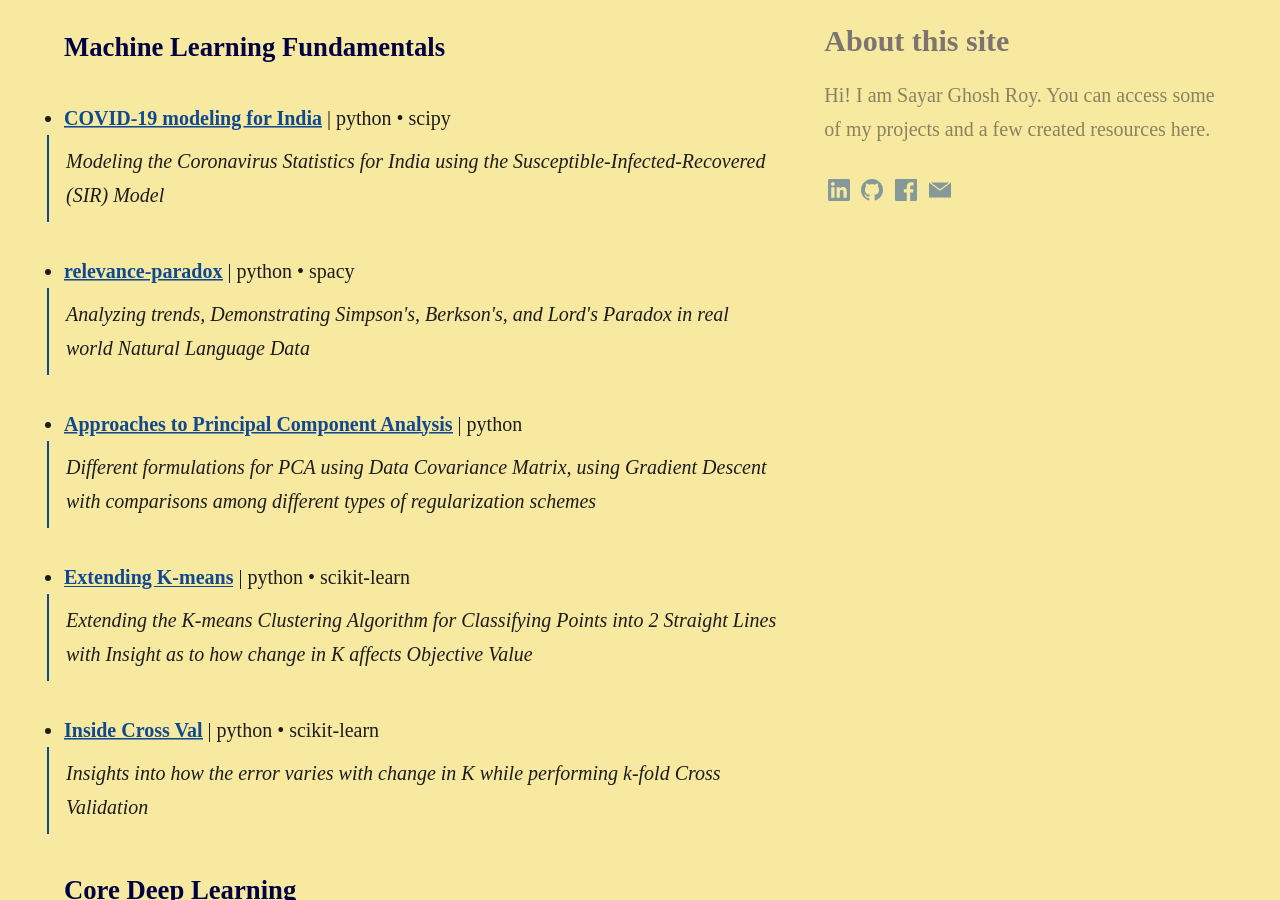
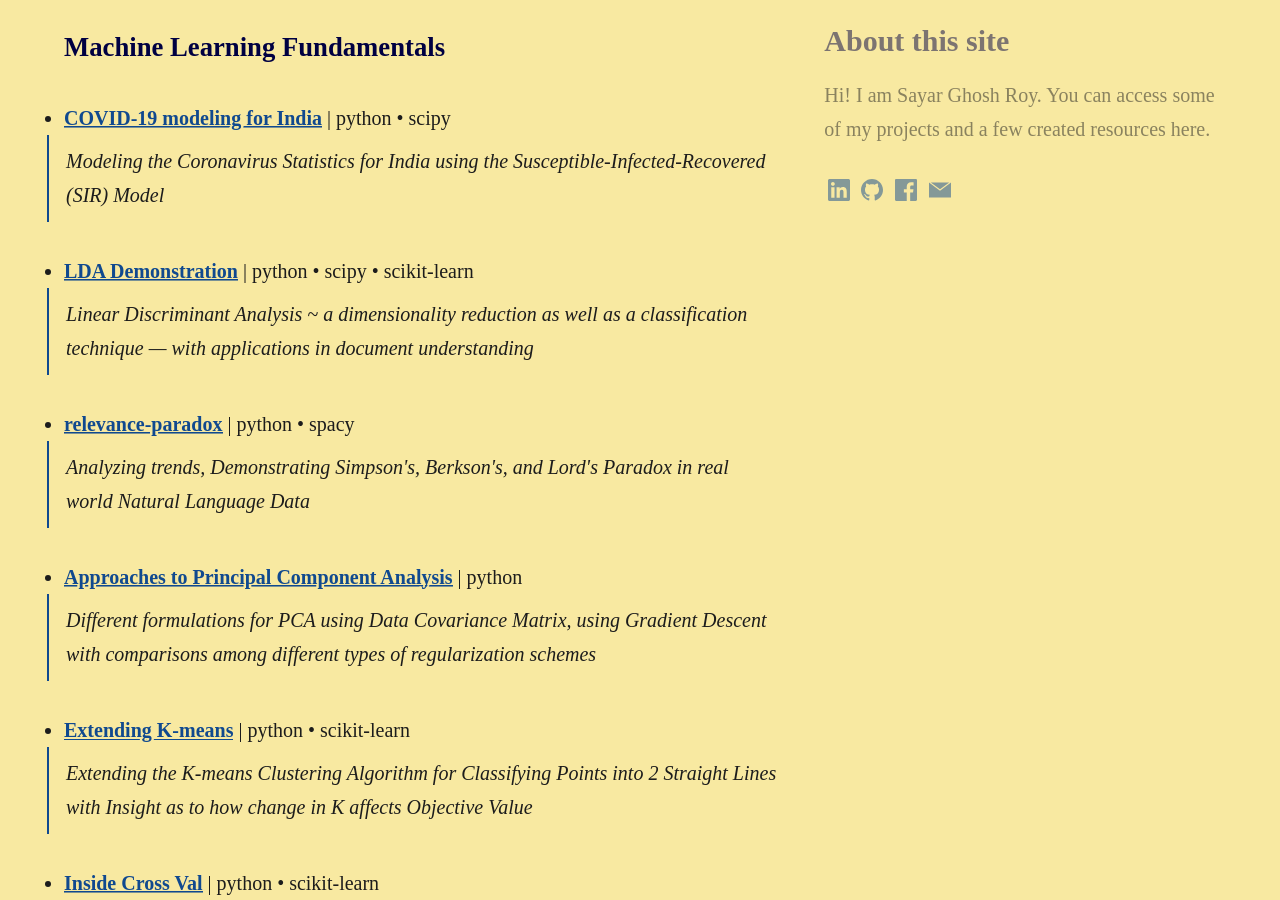
Before and after one commit to sayarghoshroy/sayarghoshroy.github.io, a Jekyll site: the page built from work.md, in a window 1280 px wide and 900 px high, scrolled down 3017 px. Built offline with Jekyll 4.4.1, drawn with Linux system fonts in a browser that asks for light colours; some web fonts are replaced.

Commit message:
Updated Machine Learning projects list

```diff
--- a/work.md
+++ b/work.md
@@ -64,6 +64,9 @@ aside: true
 
 - [<b>COVID-19 modeling for India</b>](https://github.com/sayarghoshroy/COVID-19_Modelling_for_India) \| python • scipy
 > <p style="align: justify">Modeling the Coronavirus Statistics for India using the Susceptible-Infected-Recovered (SIR) Model</p>
+
+- [<b>LDA Demonstration</b>](https://github.com/sayarghoshroy/LDA-Demonstration) \| python • scipy • scikit-learn
+> <p style="align: justify">Linear Discriminant Analysis ~ a dimensionality reduction as well as a classification technique — with applications in document understanding</p>
 
 - [<b>relevance-paradox</b>](https://github.com/sayarghoshroy/relevance-paradox) \| python • spacy
 > <p style="align: justify">Analyzing trends, Demonstrating Simpson's, Berkson's, and Lord's Paradox in real world Natural Language Data</p>
```
